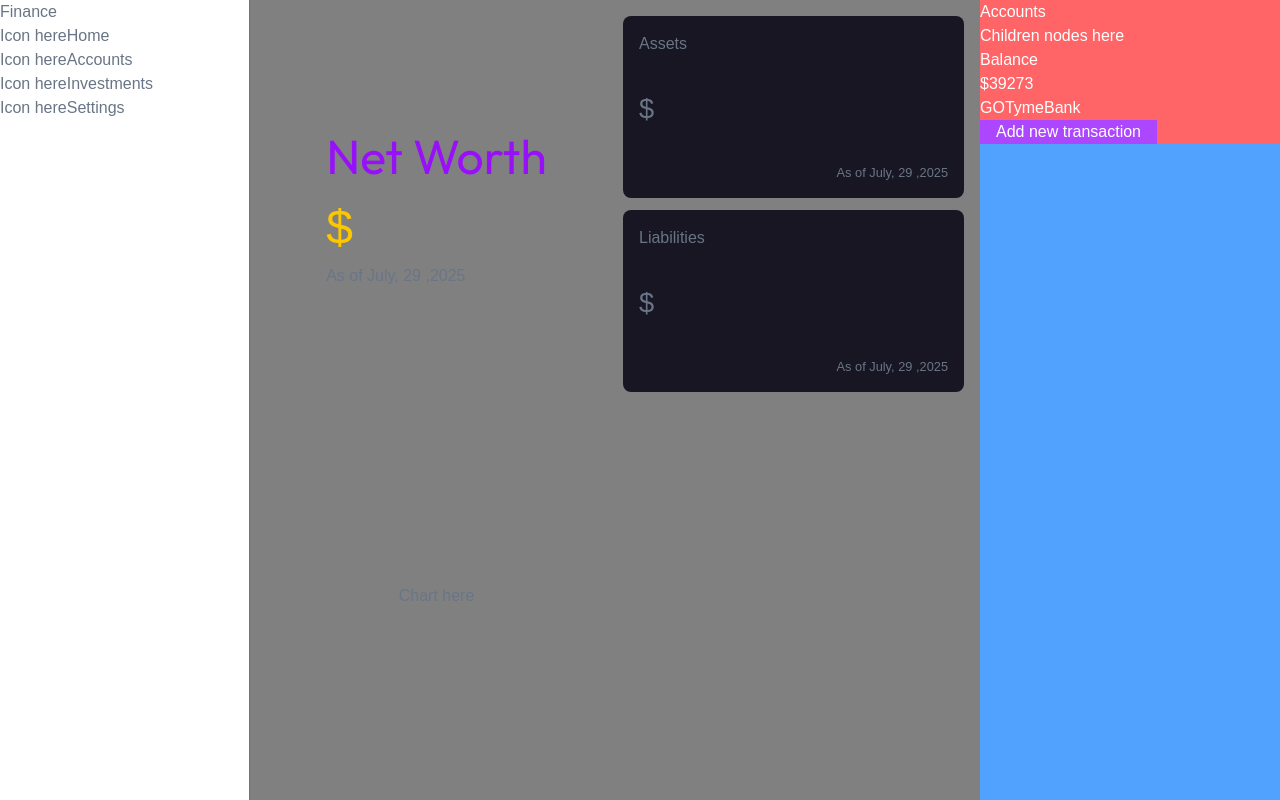
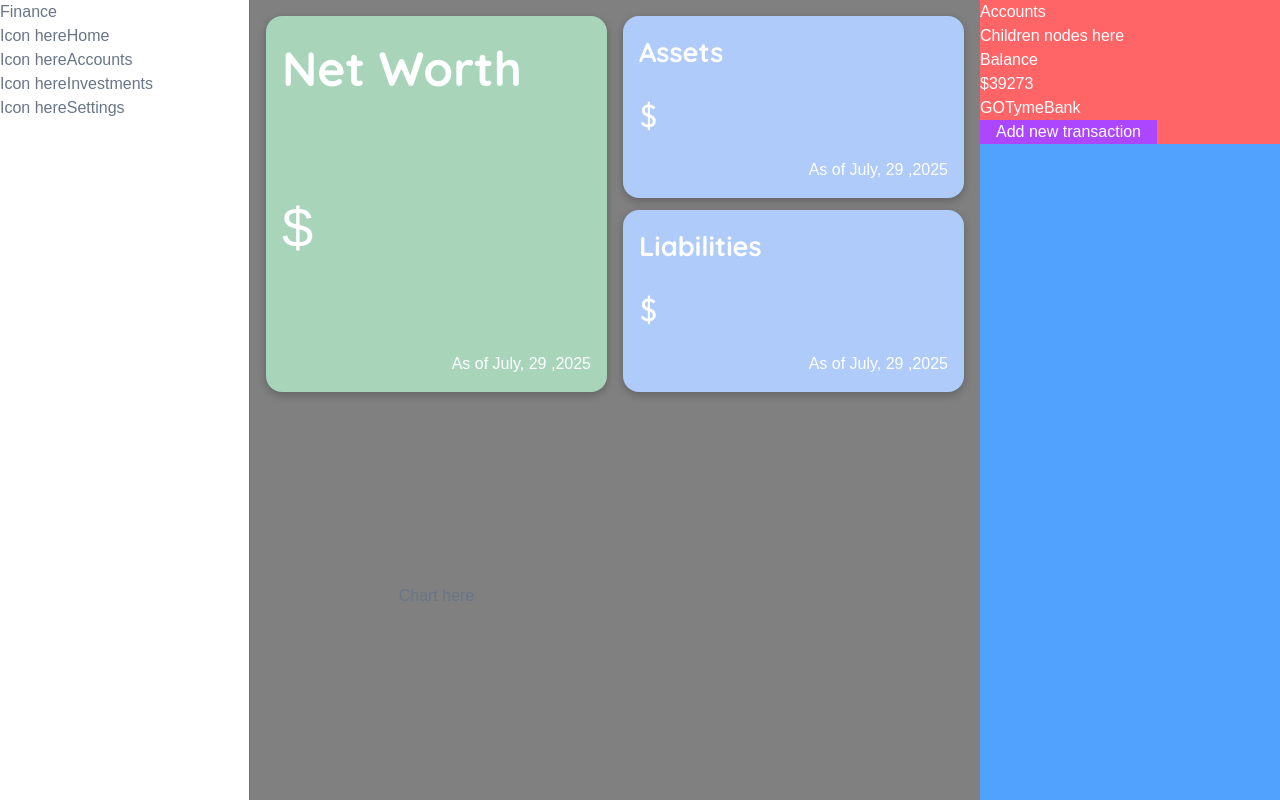
Before and after one commit to asshleygozar/financial-manager, a Next.js app: page /home in a window 1280 px wide. Built offline with nearby package versions, Linux system fonts and the light colour scheme.

Commit message:
remove class names for migration from tailwind to css module

```diff
--- a/components/ui/card.tsx
+++ b/components/ui/card.tsx
@@ -1,36 +1,36 @@
+import styles from '@/styles/components/ui/card.module.css';
 type Cards = {
 	title: string;
 	balance: number;
 	currency: string;
 	date?: string;
-	style?: string;
-    headColor?: string;
+	headColor?: string;
 	accountName?: string;
 	accountCategory?: string;
 };
 
-function MainCard({ style, title, balance, currency, date }: Cards) {
+function MainCard({ title, balance, currency, date }: Cards) {
 	return (
-		<div className={style}>
-			<h1 className='font-outfit text-[3rem] text-purple-600 justify-self-center'>{title}</h1>
-			<h2 className='text-[3rem]'>
-				<span className="text-yellow-400">{currency} </span>
+		<div className={`${styles.mainCard} ${styles.card}`}>
+			<h1>{title}</h1>
+			<h2>
+				<span>{currency} </span>
 				{balance}
 			</h2>
-			<h3 className=''>As of {date}</h3>
+			<h3>As of {date}</h3>
 		</div>
 	);
 }
 
-function SubCard({ headColor, title, balance, currency, date }: Cards) {
+function SubCard({ title, balance, currency, date }: Cards) {
 	return (
-		<div className='bg-(--card-background) rounded-lg flex flex-col justify-between p-[1rem]'>
-			<h1 className={headColor}>{title}</h1>
-			<h2 className='text-[1.7rem]'>
+		<div className={`${styles.subCard} ${styles.card}`}>
+			<h1>{title}</h1>
+			<h2>
 				<span>{currency}</span>
 				{balance}
 			</h2>
-			<h3 className='justify-self-end self-end text-[0.8rem]'>
+			<h3>
 				As of <span>{date}</span>
 			</h3>
 		</div>
```
